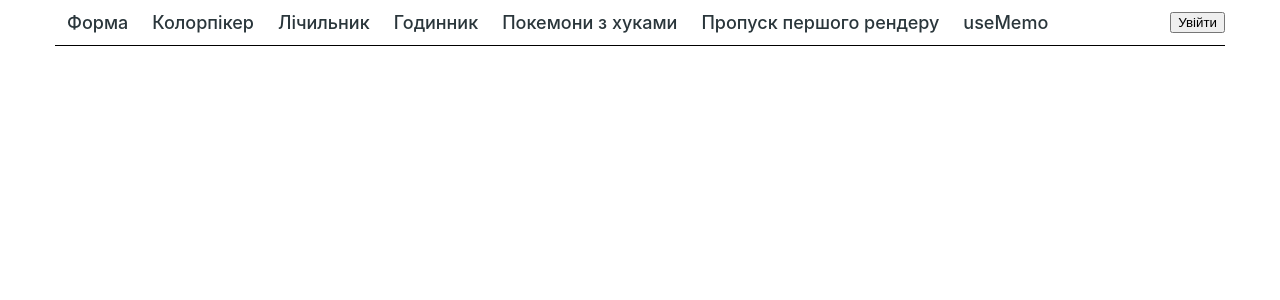
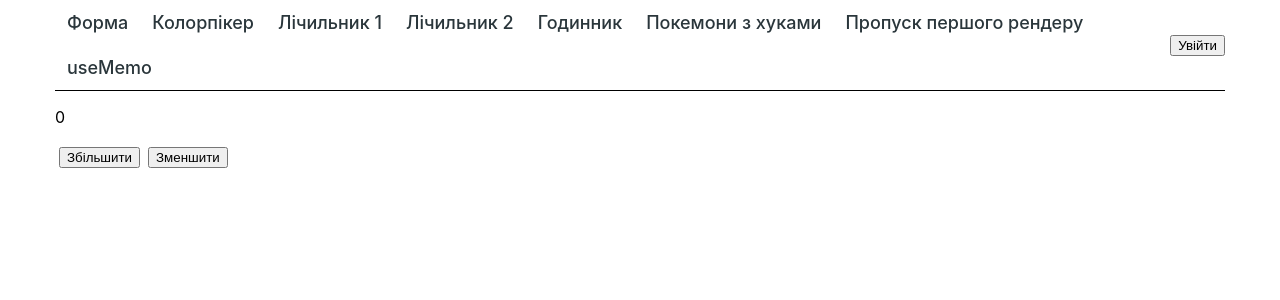
Before and after one commit to Allovallo/react-hooks-03, a React (Create React App) app: page /counter2 in a window 1280 px wide. Shown: the top 300 px of the page. Built offline with nearby package versions, Linux system fonts and the light colour scheme.

Commit message:
files updated

```diff
--- a/src/App.js
+++ b/src/App.js
@@ -6,6 +6,7 @@ import Counter from './components/Counter/Counter.js';
 import Clock from './components/Clock/Clock.js';
 import PokemonView from './views/PokemonView.js';
 import SkipEffectOnFirstRender from './components/SkipEffectOnFirstRender.js';
+import Counter2 from './components/Counter2/Counter2.js';
 
 const colorPickerOptions = [
   { label: 'red', color: '#F44336' },
@@ -32,6 +33,7 @@ export default function App() {
       <Routes>
         <Route path="/clock" element={<Clock />}></Route>
         <Route path="/counter" element={<Counter />}></Route>
+        <Route path="/counter2" element={<Counter2 />}></Route>
         <Route path="/signup" element={<SignupForm />}></Route>
         <Route path="/colorpicker" element={<ColorPicker options={colorPickerOptions} />}></Route>
         <Route path="/pokemon" element={<PokemonView />}></Route>
--- /dev/null
+++ b/src/components/Counter2/Counter-2.module.css
@@ -0,0 +1,6 @@
+.btn {
+  display: inline-flex;
+  font-style: 20px;
+  margin: 4px;
+  cursor: pointer;
+}
--- /dev/null
+++ b/src/components/Counter2/Counter2.js
@@ -0,0 +1,18 @@
+import { useState } from 'react';
+import styles from './Counter-2.module.css';
+
+export default function Counter2() {
+  const [count, setCount] = useState(0);
+
+  return (
+    <div>
+      <p>{count}</p>
+      <button className={styles.btn} type="button" onClick={() => setCount(state => state + 1)}>
+        Збільшити
+      </button>
+      <button className={styles.btn} type="button" onClick={() => setCount(state => state - 1)}>
+        Зменшити
+      </button>
+    </div>
+  );
+}
--- a/src/components/Navigation/Navigation.js
+++ b/src/components/Navigation/Navigation.js
@@ -13,7 +13,11 @@ const Navigation = () => (
     </NavLink>
 
     <NavLink to="/counter" className={styles.link} activeClassName={styles.activeLink}>
-      Лічильник
+      Лічильник 1
+    </NavLink>
+
+    <NavLink to="/counter2" className={styles.link} activeClassName={styles.activeLink}>
+      Лічильник 2
     </NavLink>
 
     <NavLink to="/clock" className={styles.link} activeClassName={styles.activeLink}>
```
